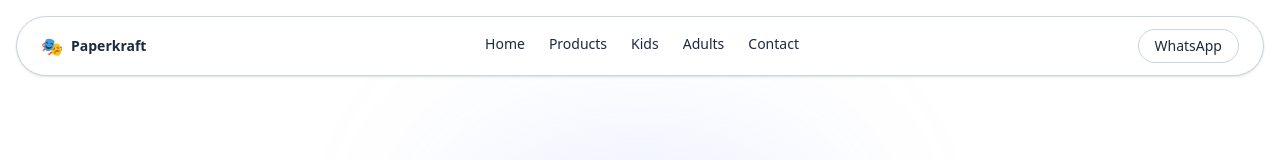
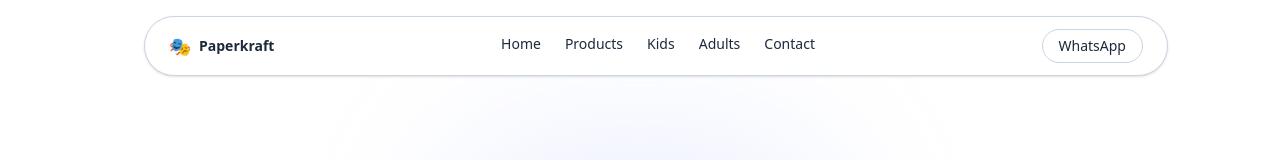
Before and after one commit to chinmaya-sahoo/Paperkraft, a React (Vite) app: page / in a window 1280 px wide. Shown: the top 160 px of the page. Built offline with nearby package versions, Linux system fonts and the light colour scheme; the HTML template or start-up script is replaced by a standard one.

Commit message:
nav and hero updated

```diff
--- a/src/components/CategoryCardsGrid.jsx
+++ b/src/components/CategoryCardsGrid.jsx
@@ -40,7 +40,7 @@ const categories = [
 
 const CategoryCardsGrid = () => {
   return (
-    <section className="px-4 md:px-16 lg:px-24 xl:px-40 py-20">
+    <section className="px-4 md:px-16 lg:px-24 xl:px-40 py-10 bg-gray-100 rounded-2xl">
       {/* Section Header */}
       <div className="text-center mb-12">
         <h2 className="text-3xl md:text-4xl font-semibold">
--- a/src/components/FeaturedProducts.jsx
+++ b/src/components/FeaturedProducts.jsx
@@ -52,7 +52,7 @@ const FeaturedProducts = () => {
     )}`;
 
   return (
-    <section className="px-4 md:px-16 lg:px-24 xl:px-40 py-20 bg-slate-50">
+    <section className="px-4 md:px-16 lg:px-24 xl:px-40 py-20 bg-gray-50">
       {/* Section Header */}
       <div className="text-center mb-12">
         <h2 className="text-3xl md:text-4xl font-semibold">
--- a/src/components/HeroSection.jsx
+++ b/src/components/HeroSection.jsx
@@ -11,12 +11,12 @@ export const HeroSection = () => {
   ];
 
   return (
-    <div className="min-h-screen pb-16 font-[Poppins] overflow-x-hidden">
+    <div className="pb-6 font-[Poppins] overflow-x-hidden">
       <div className="relative flex flex-col items-center text-center px-3 sm:px-6 md:px-16 lg:px-24 xl:px-40">
 
         {/* Glow */}
         <div className="absolute top-24 left-1/2 -translate-x-1/2 -z-10
-                        size-56 sm:size-80 bg-indigo-300 blur-[90px] opacity-30" />
+                        size-56 sm:size-80 bg-indigo-300 blur-[90px] opacity-30"></div>
 
         {/* Social Proof */}
         <div className="flex items-center gap-2 mt-20 sm:mt-24">
--- a/src/components/Navbar.jsx
+++ b/src/components/Navbar.jsx
@@ -13,7 +13,7 @@ const Navbar = () => {
   const [open, setOpen] = useState(false);
 
   return (
-    <nav className="relative mx-4 mt-4 flex items-center justify-between rounded-full border border-slate-300 bg-white px-6 py-3 text-sm text-slate-800 shadow-sm">
+    <nav className="w-[80%] relative mx-4 mt-4 flex items-center justify-between rounded-full border border-slate-300 bg-white px-6 py-3 text-sm text-slate-800 shadow-sm left-1/2 -translate-x-[50%]">
 
       {/* Logo */}
       <Link to="/" className="flex items-center gap-2 font-semibold">
```
